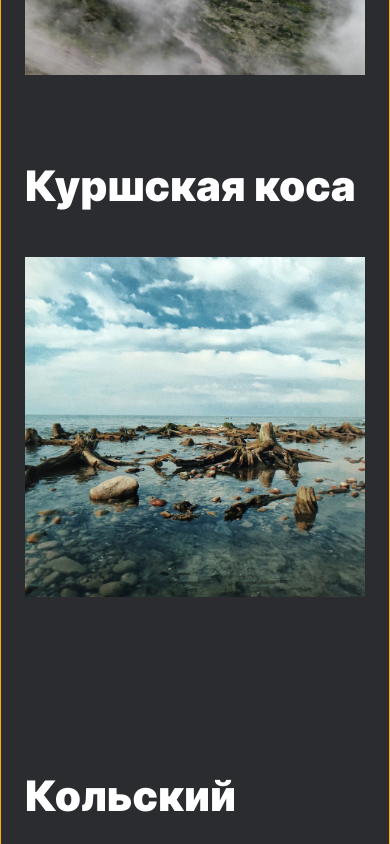
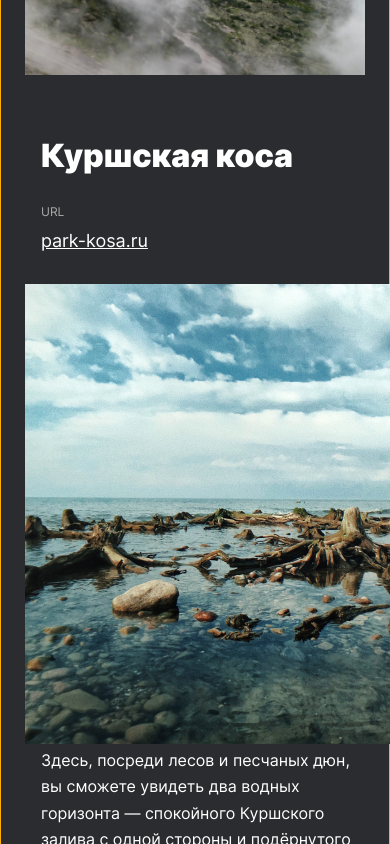
Before and after one commit to elena-tsvetkova/travel, a plain HTML site: page index.html in a window 390 px wide. Shown: the part 4760-5604 px from the top of the page. Drawn offline with Linux system fonts and the light colour scheme.

Commit message:
3 работа media max 768/imag

```diff
--- a/bloks/place/__image/place__image.css
+++ b/bloks/place/__image/place__image.css
@@ -14,3 +14,16 @@
     max-width: 340px;
   }
 }
+
+@media screen and (max-width: 768px) {
+  .place__image {
+   max-width: px;
+  }
+}
+
+@media screen and (max-width: 618px) {
+  .place__image {
+    max-width: 618px;
+    align-self: stretch;
+  }
+}
--- a/bloks/place/__paragraph/place__paragraph.css
+++ b/bloks/place/__paragraph/place__paragraph.css
@@ -15,3 +15,22 @@
     font-size: 16px;
   }
 }
+
+@media screen and (max-width: 768px) {
+  .place__paragraph {
+    font-size: 16px;
+    line-height: 163%;
+    margin: 0;
+    padding-bottom: 25px;
+  }
+}
+
+@media screen and (max-width: 618px) {
+  .place__paragraph {
+    padding-left: 16px;
+    font-size: 16px;
+    line-height: 163%;
+    margin: 0;
+    padding-bottom: 25px;
+  }
+}
--- a/bloks/place/__website/place__website.css
+++ b/bloks/place/__website/place__website.css
@@ -3,3 +3,10 @@
   flex-direction: column;
   align-self: flex-end;
 }
+
+@media screen and (max-width: 618px) {
+  .place__website {
+    margin:32px 0;
+    padding-left: 16px;
+  }
+}
--- a/bloks/place/place.css
+++ b/bloks/place/place.css
@@ -20,6 +20,20 @@
   .place {
     padding-bottom: 73px;
     grid-gap: 48px 28px;
-    min-width: 720px;
+    max-width: 928px;
   }
 }
+
+@media screen and (max-width: 768px) {
+  .place {
+    padding-bottom: 50px;
+    padding-left: 0;
+    grid-gap: 38px 32px;
+  }
+}
+
+@media screen and (max-width: 618px) {
+  .place {
+    display: block;
+  }
+}
--- a/bloks/places/places.css
+++ b/bloks/places/places.css
@@ -13,3 +13,9 @@
     padding: 88px 24px 90px;
   }
 }
+
+@media screen and (max-width: 768px) {
+  .places {
+    padding: 64px 24px 66px;
+  }
+}
--- a/bloks/title/title.css
+++ b/bloks/title/title.css
@@ -11,3 +11,17 @@
     line-height: 110%;
   }
 }
+
+@media screen and (max-width: 768px) {
+  .title {
+    font-size: 52px;
+    line-height: 109%;
+    padding-left: 16px;
+  }
+}
+
+@media screen and (max-width: 425px) {
+  .title {
+    font-size: 32px;
+  }
+}
--- a/styles/styles.css
+++ b/styles/styles.css
@@ -238,43 +238,43 @@
 
   } */
 
-  .places {
+  /* .places {
     padding: 64px 0 66px;
-  }
+  } */
 
-  .place {
+  /* .place {
     display: block;
     padding-bottom: 50px;
     padding-left: 0;
-  }
+  }     */
 
   .place:last-child {
     padding-bottom: 0;
   }
 
-  .title {
+  /* .title {
     font-size: 32px;
     line-height: 109%;
     padding-left: 16px;
-  }
+  } */
 
-  .place__website {
+  /* .place__website {
     margin-top: 32px;
     padding-left: 16px;
-  }
+  } */
 
   .place__link {
     margin-bottom: 32px;
   }
 
-  .place__paragraph {
+  /* .place__paragraph {
     padding-left: 16px;
     font-size: 16px;
     line-height: 163%;
     margin: 0;
     padding-bottom: 25px;
   }
-
+   */
   .place__image {
     max-width: 320px;
     max-height: 320px;
```
